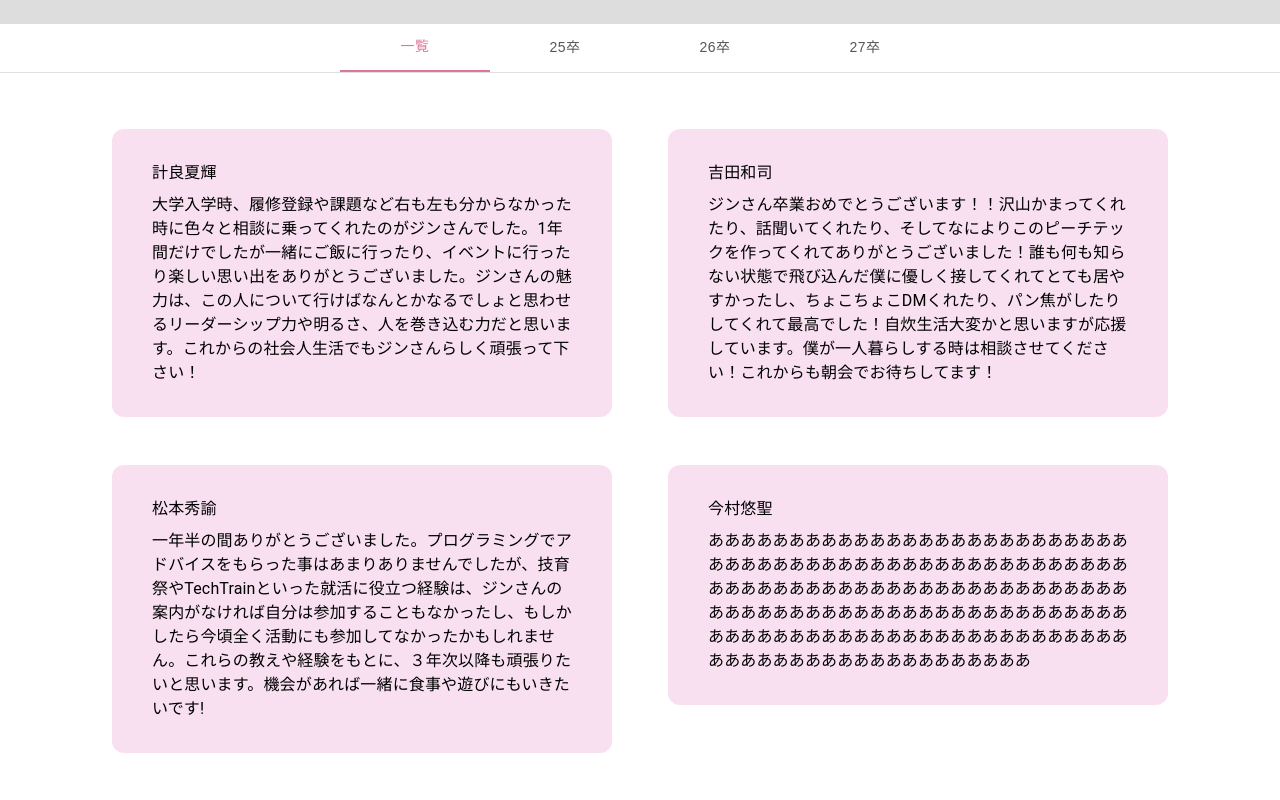
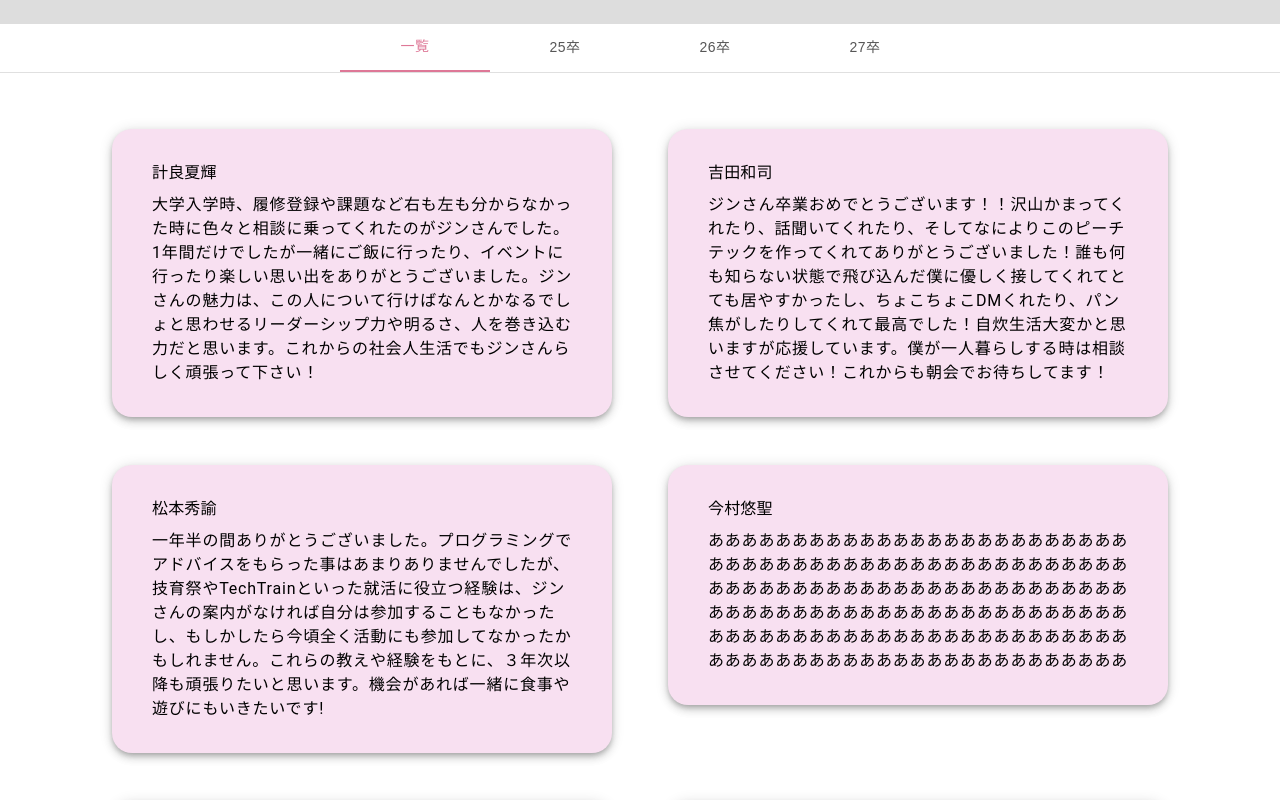
Before and after one commit to Peach-Tech0927/thank-you-jin, a Next.js app: page / in a window 1280 px wide. Shown: the part 600-1400 px from the top of the page. Built offline with nearby package versions, Linux system fonts and the light colour scheme; grey boxes are pictures that could not be loaded.

Commit message:
letterSpacingの追加とborderRadiusの修正

```diff
--- a/app/components/GridCard.tsx
+++ b/app/components/GridCard.tsx
@@ -11,14 +11,14 @@ const GridCard = () => {
     >
       {messages.map((message, index) => (
         <Grid key={index} item xs={12} md={6}>
-          <Box mx={1} mt={1} bgcolor={"#F8E0F1"} borderRadius={3}>
+          <Box mx={1} mt={1} bgcolor={"#F8E0F1"} borderRadius={5} boxShadow={5}>
             <Box
               px={{ xs: 3, sm: 5 }}
               py={{ xs: 2, sm: 4 }}
               fontSize={{ xs: "13px", sm: "16px" }}
             >
               <Typography marginBottom={1}>{message.name}</Typography>
-              <Typography>{message.message}</Typography>
+              <Typography letterSpacing={0.8}>{message.message}</Typography>
             </Box>
           </Box>
         </Grid>
--- a/app/components/YearGridCard.tsx
+++ b/app/components/YearGridCard.tsx
@@ -19,14 +19,20 @@ const YearGridCard: React.FC<TProps> = ({ yearProps, cardColor }) => {
         .filter((message) => yearProps === message.year)
         .map((message, index) => (
           <Grid key={index} item xs={12} md={6}>
-            <Box mx={1} mt={1} bgcolor={cardColor} borderRadius={3}>
+            <Box
+              mx={1}
+              mt={1}
+              bgcolor={cardColor}
+              borderRadius={5}
+              boxShadow={5}
+            >
               <Box
                 px={{ xs: 3, sm: 5 }}
                 py={{ xs: 2, sm: 4 }}
                 fontSize={{ xs: "13px", sm: "16px" }}
               >
                 <Typography marginBottom={1}>{message.name}</Typography>
-                <Typography>{message.message}</Typography>
+                <Typography letterSpacing={0.8}>{message.message}</Typography>
               </Box>
             </Box>
           </Grid>
```
